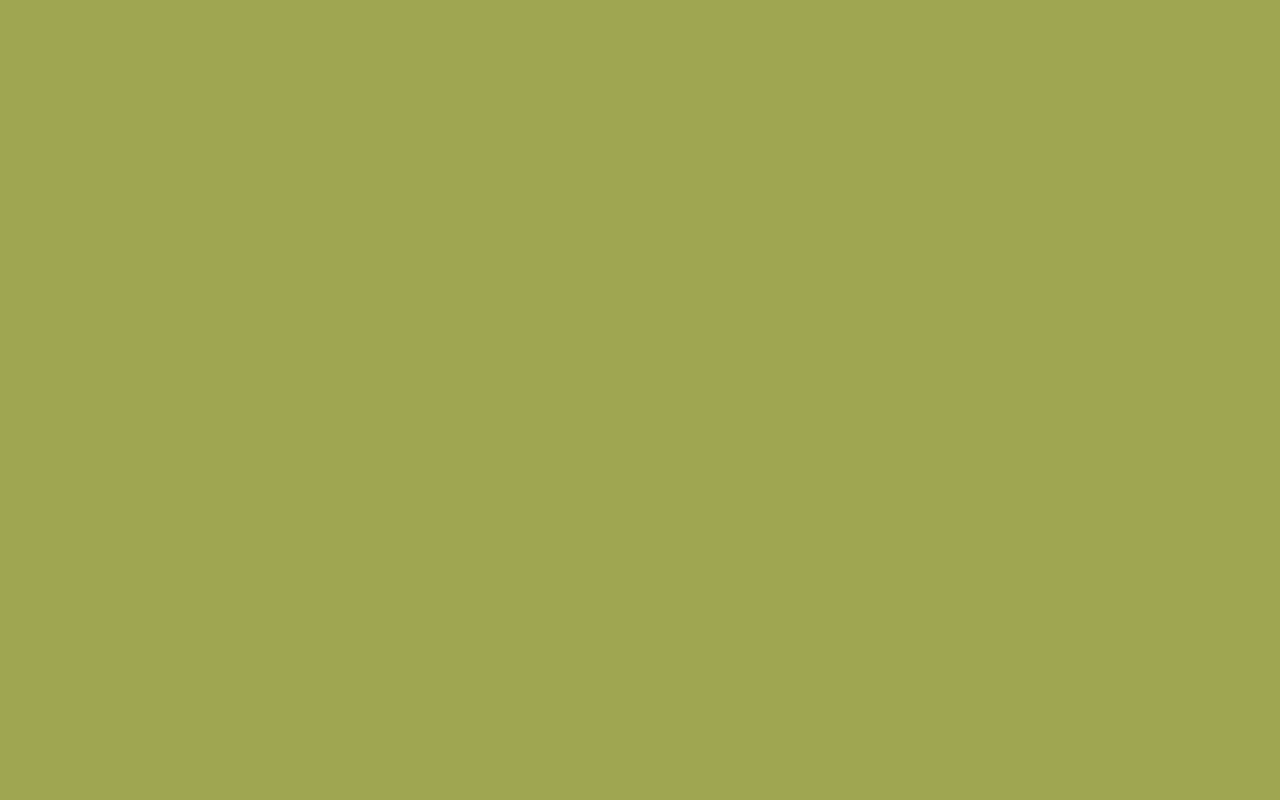
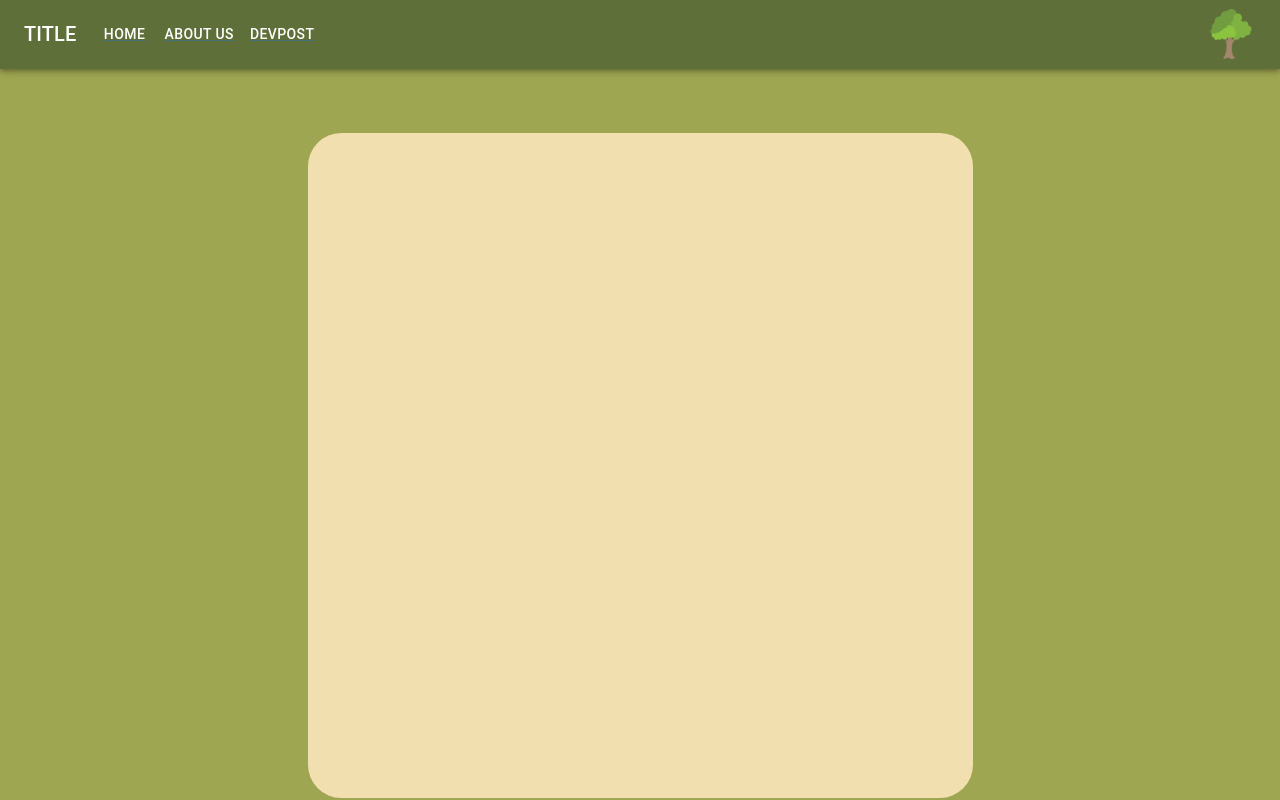
Before and after one commit to shenkel7/recycle, a React (Create React App) app in the folder frontend/: page /results in a window 1280 px wide. Before the commit this address had no page. Built offline with nearby package versions, Linux system fonts and the light colour scheme.

Commit message:
start on result page

```diff
--- a/frontend/src/App.tsx
+++ b/frontend/src/App.tsx
@@ -9,6 +9,7 @@ import {loadGraphModel} from '@tensorflow/tfjs-converter';
 import { useDispatch } from 'react-redux';
 import PizzaSlice from './store/PizzaSlice';
 import ImageUpload from './screens/ImageUpload';
+import Results from './screens/Results';
 
 // TODO change this
 const MODEL_URL = 'model_directory/model.json';
@@ -28,6 +29,7 @@ function App() {
         <Route path="/about" element={<About />} />
         <Route path="/webcam" element={<Webcam />} />
         <Route path="/upload" element={<ImageUpload />} />
+        <Route path="/results" element={<Results />} />
       </Routes>
     </div>
   );
--- /dev/null
+++ b/frontend/src/screens/Results.js
@@ -0,0 +1,31 @@
+import * as React from 'react';
+import Box from '@mui/material/Box';
+import ResponsiveAppBar from '../components/Navbar';
+
+const box_style = {
+    width: 665,
+    height: 665,
+    backgroundColor: '#F2DFAF',
+    '&:hover': {
+        backgroundColor: '#F2DFAF',
+        opacity: [0.9, 0.8, 0.7],
+    },
+    marginLeft: 'auto',
+    marginRight: 'auto',
+    borderRadius: '5%'
+}
+
+export default function Results() {
+    return (
+        <div>
+            <ResponsiveAppBar />
+            <div style={{paddingTop: '4em'}}>
+                 <Box sx={box_style}>
+                </Box>
+
+            </div>
+        </div>
+    );
+
+
+  }
```
